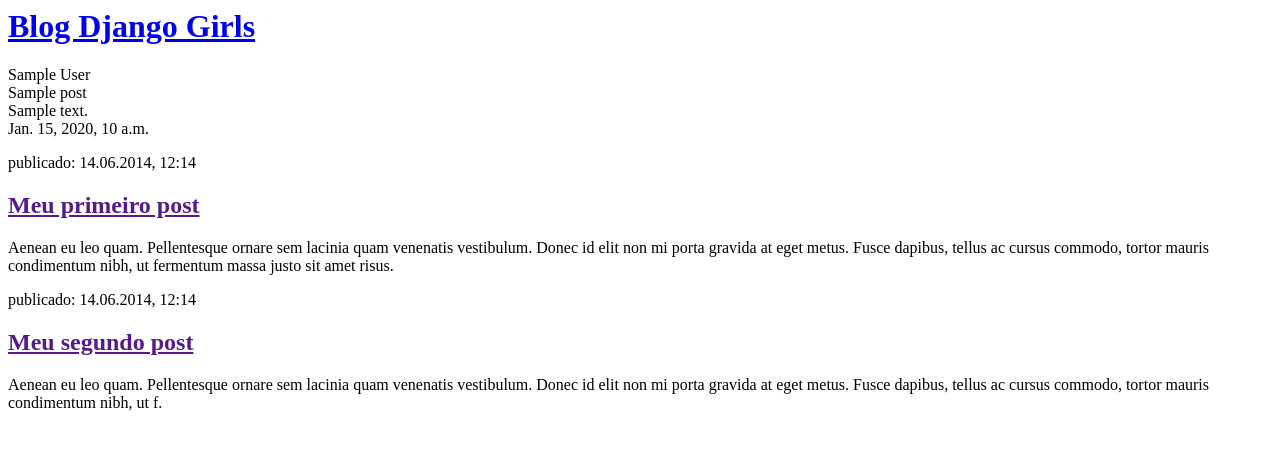
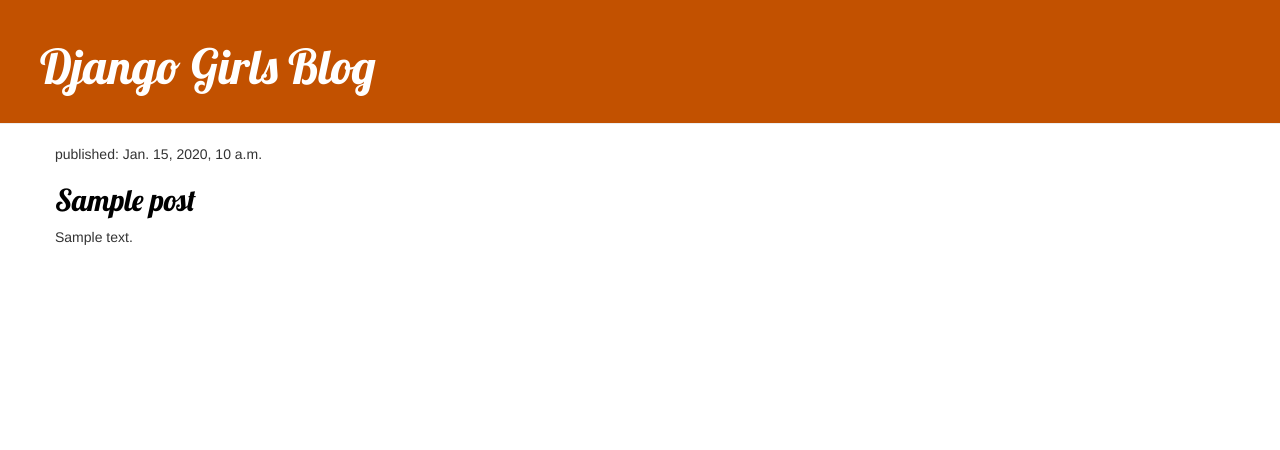
Before and after one commit to lfstos/djangogirls, a Django app: page / in a window 1280 px wide. Shown: the top 450 px of the page. Run offline with Django 4.2, Linux system fonts and the light colour scheme; tables that the repository leaves empty hold one stand-in row (values such as "Sample post"); some libraries are stand-ins or nearby versions.

Commit message:
Alterado estrutura do for e adicionado class as divs

```diff
--- a/blog/templates/blog/post_list.html
+++ b/blog/templates/blog/post_list.html
@@ -1,31 +1,29 @@
+{% load static %}
 <html>
     <head>
-        <title>Blog Django Girls</title>
+        <title>Django Girls blog</title>
+        <link href="//fonts.googleapis.com/css?family=Lobster&subset=latin,latin-ext" rel="stylesheet" type="text/css">
+        <link rel="stylesheet" href="//maxcdn.bootstrapcdn.com/bootstrap/3.2.0/css/bootstrap.min.css">
+        <link rel="stylesheet" href="//maxcdn.bootstrapcdn.com/bootstrap/3.2.0/css/bootstrap-theme.min.css">
+        <link rel="stylesheet" href="{% static 'css/blog.css' %}">
     </head>
     <body>
-        <div>
-            <h1><a href="/">Blog Django Girls</a></h1>
-        </div>
-        <div>
-            {% for post in posts %}
-               {{ post.author }} <br>
-               {{ post.title }} <br>
-               {{ post.text }} <br>
-               {{ post.created_date }} <br>
-            {% endfor %}
-        </div>
-        <div>
-            <p>publicado: 14.06.2014, 12:14</p>
-            <h2><a href="">Meu primeiro post</a></h2>
-            <p>Aenean eu leo quam. Pellentesque ornare sem lacinia quam venenatis vestibulum. Donec id elit non mi porta gravida at eget metus. Fusce dapibus, tellus ac cursus commodo,
-                tortor mauris condimentum nibh, ut fermentum massa justo sit amet risus.</p>
+        <div class="page-header">
+            <h1><a href="/">Django Girls Blog</a></h1>
         </div>
 
-        <div>
-            <p>publicado: 14.06.2014, 12:14</p>
-            <h2><a href="">Meu segundo post</a></h2>
-            <p>Aenean eu leo quam. Pellentesque ornare sem lacinia quam venenatis vestibulum. Donec id elit non mi porta gravida at eget metus. Fusce dapibus, tellus ac cursus commodo,
-                tortor mauris condimentum nibh, ut f.</p>
+        <div class="content container">
+            <div class="row">
+                <div class="col-md-8">
+                    {% for post in posts %}
+                        <div class="post">
+                            <p>published: {{ post.published_date }}</p>
+                            <h2><a href="">{{ post.title }}</a></h2>
+                            <p>{{ post.text|linebreaksbr }}</p>
+                        </div>
+                    {% endfor %}
+                </div>
+            </div>
         </div>
     </body>
 </html>
```
